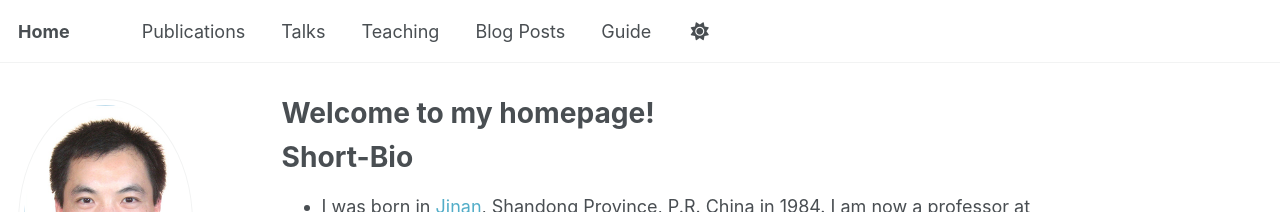
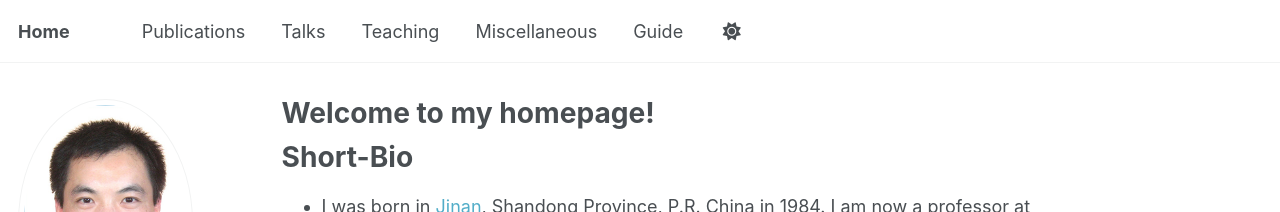
Before and after one commit to WenxingZhang/WenxingZhang.github.io, a Jekyll site: the page built from _pages/about.md, in a window 1280 px wide. Shown: the top 212 px of the page. Built offline with Jekyll 4.4.1, drawn with Linux system fonts in a browser that asks for light colours; some web fonts are replaced; a script that is not in the unit is left out.

Commit message:
Update navigation.yml

```diff
--- a/_data/navigation.yml
+++ b/_data/navigation.yml
@@ -26,7 +26,7 @@ main:
   #- title: "Portfolio"
   #  url: /portfolio/
 
-  - title: "Blog Posts"
+  - title: "Miscellaneous"
     url: /year-archive/
 
   - title: "Guide"
```
